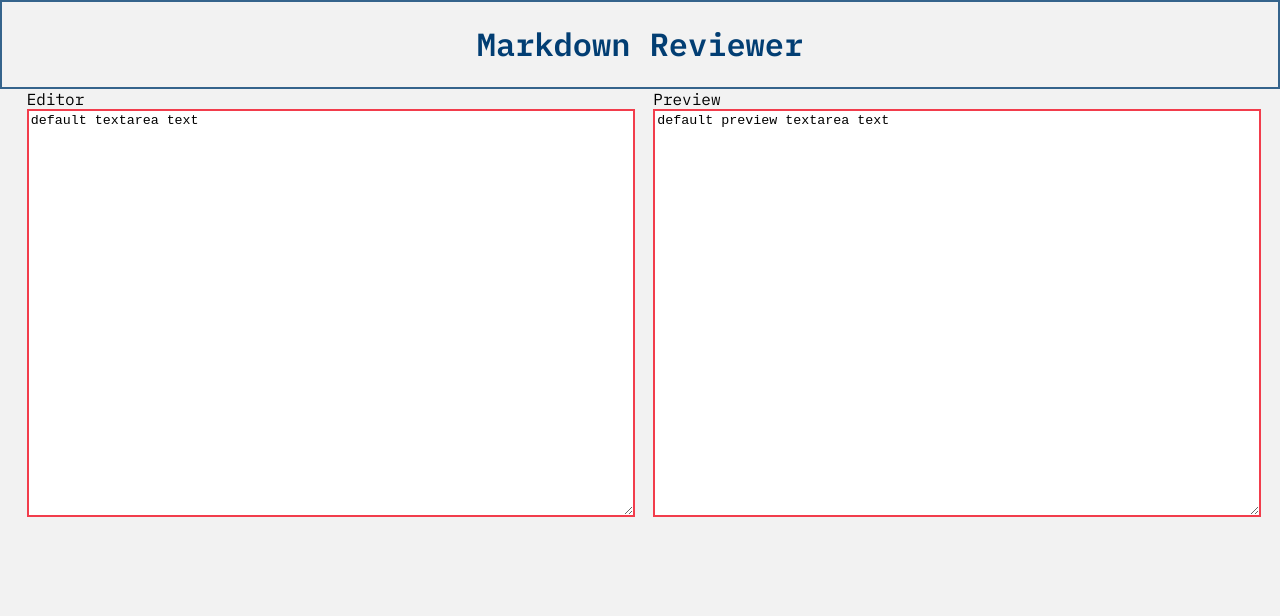
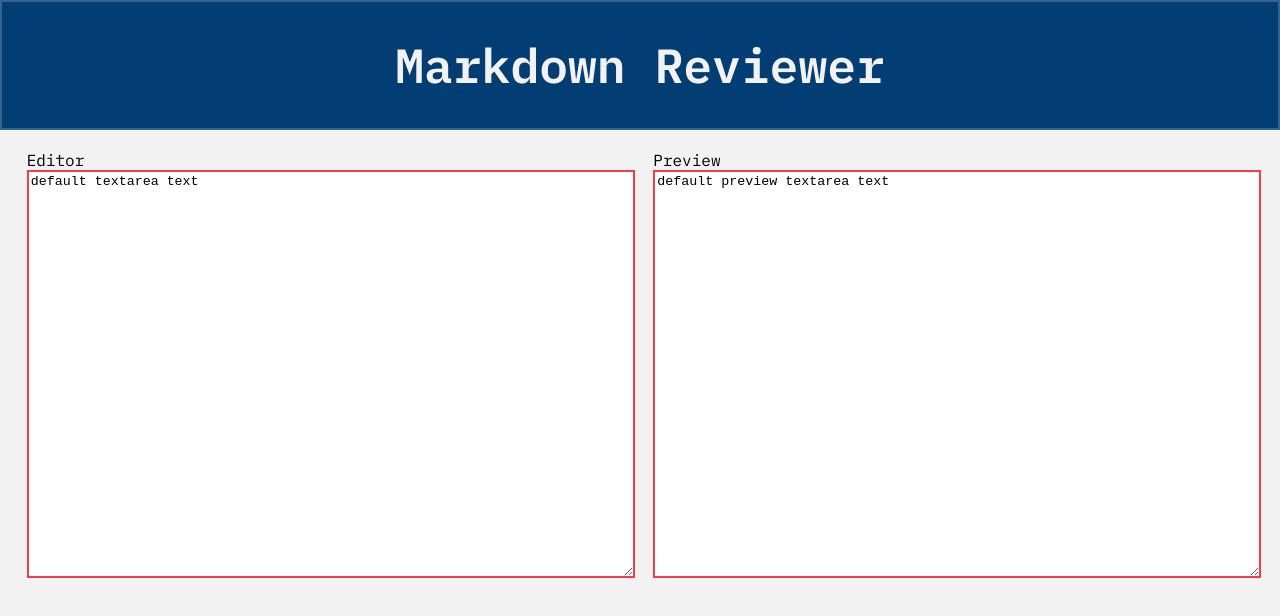
Before and after one commit to markoter/markdown-previewer, a React (Create React App) app: page / in a window 1280 px wide. Shown: the top 616 px of the page. Built offline with nearby package versions, Linux system fonts and the light colour scheme.

Commit message:
styling header a bit

```diff
--- a/src/index.css
+++ b/src/index.css
@@ -14,9 +14,12 @@ body {
 }
 
 #header {
+  font-size: 1.5rem;
   text-align: center;
-  color: var(--color-secondary);
+  color: var(--color-back);
+  background-color: var(--color-secondary);
   border: 2px solid var(--color-secondary-alt);
+  margin-bottom: 20px;
 }
 
 #content {
--- a/src/index.scss
+++ b/src/index.scss
@@ -15,9 +15,12 @@ body {
 }
 
 #header {
+    font-size: 1.5rem;
     text-align: center;
-    color: var(--color-secondary);
+    color: var(--color-back);
+    background-color: var(--color-secondary);
     border: 2px solid var(--color-secondary-alt);
+    margin-bottom: 20px;
 }
 
 #content {
```
Also changed, not shown: 1 other file (tests, documents, lock files or other folders).
